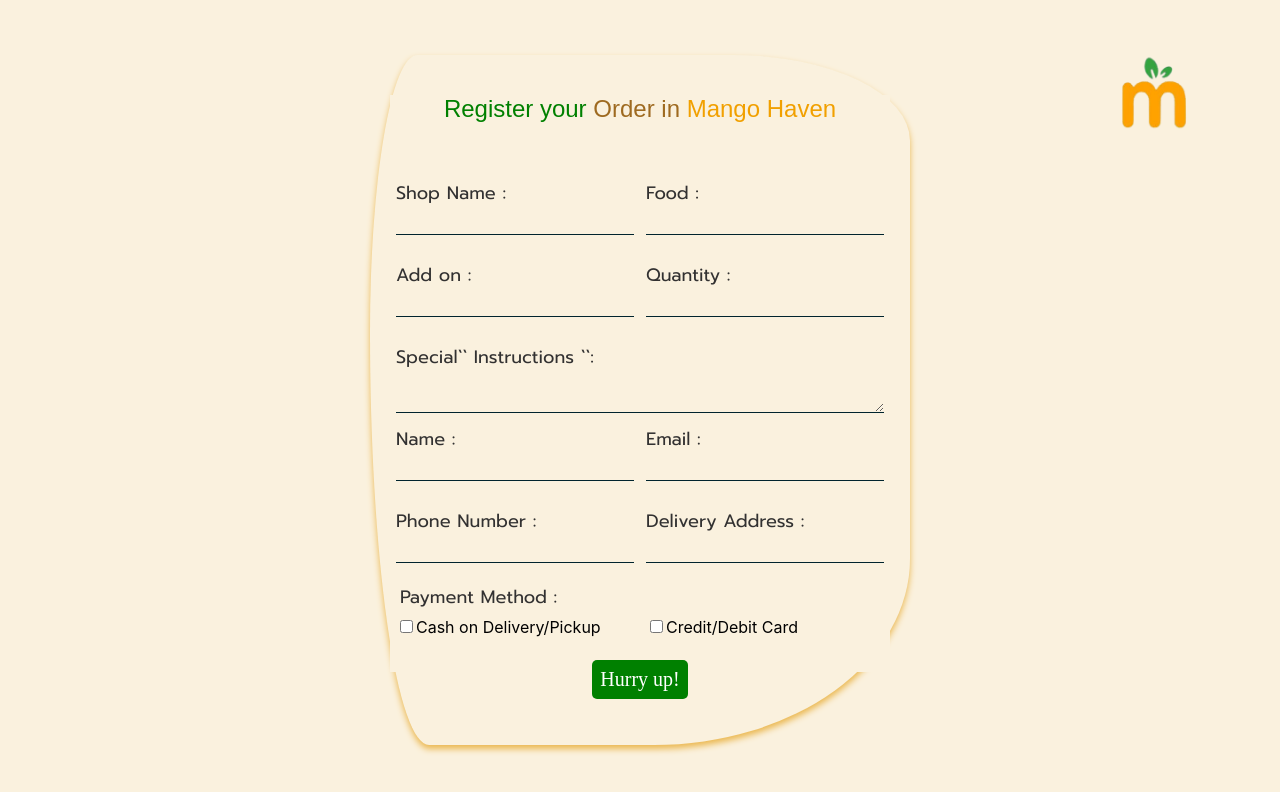
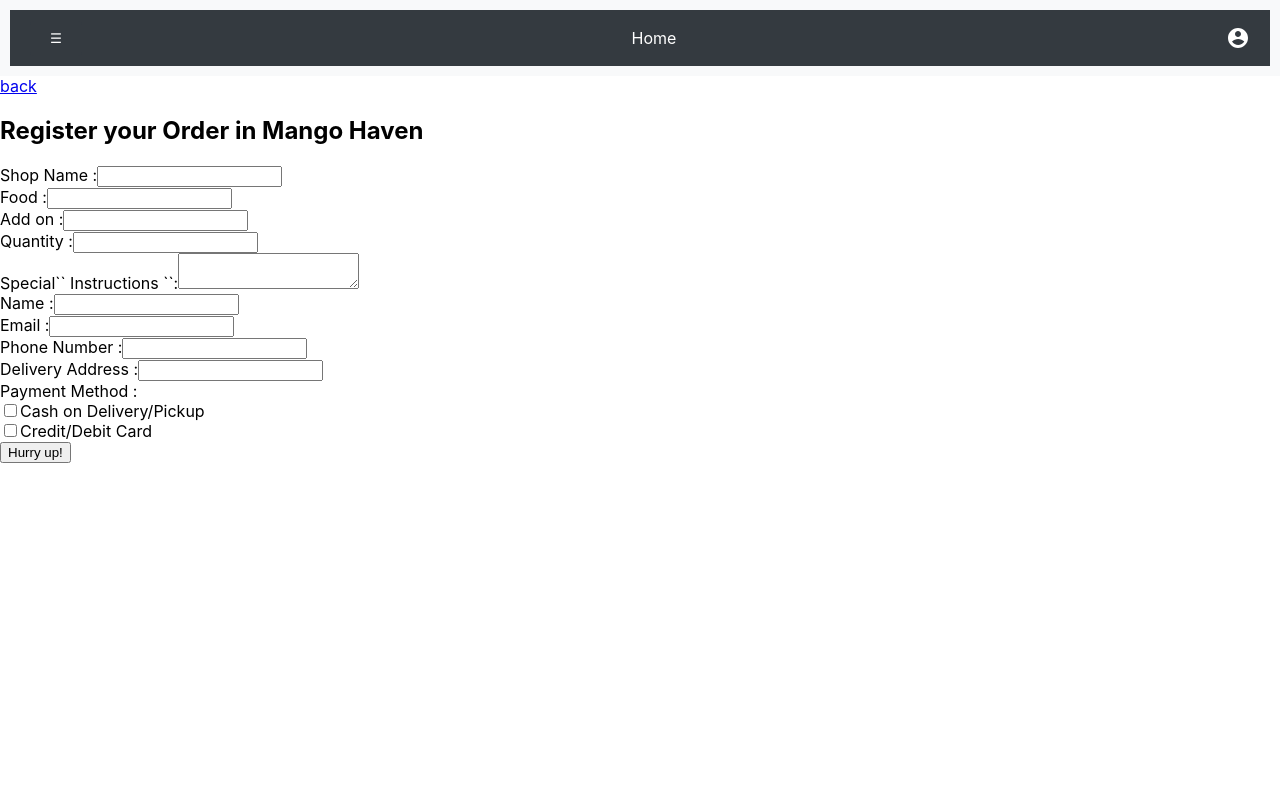
Before and after one commit to KeerthanaVenkatesann/FoodRegistration, a React (Create React App) app: page /form in a window 1280 px wide. Shown: the top 792 px of the page. Built offline with nearby package versions, Linux system fonts and the light colour scheme; a web font is replaced by a local one.

Commit message:
progress

```diff
--- a/src/App.js
+++ b/src/App.js
@@ -9,8 +9,10 @@
 function App() {
   return (
     <BrowserRouter>
+    <Layout />
     <Routes>
-    <Route path='/'element={<Layout/>}></Route>
+
+
     <Route path="/form/:id/edit" element={<Edit />    }/>
       <Route path='/form'element={<Form/>}></Route>
       <Route path='/list'element={<List/>}></Route>
--- a/src/Components/Food Registration/Edit.jsx
+++ b/src/Components/Food Registration/Edit.jsx
@@ -1,20 +1,20 @@
 // Edit.js
-import React, { useState, useEffect } from 'react';
-import { useDispatch, useSelector } from 'react-redux';
-import { fetchUser, updateUser } from '../Reducer/Actiontype/Actions';
-import { useParams, useNavigate, Link } from 'react-router-dom';
+import React, { useState, useEffect } from "react";
+import { useDispatch, useSelector } from "react-redux";
+import { fetchUser, updateUser } from "../Reducer/Actiontype/Actions";
+import { useParams, useNavigate, Link } from "react-router-dom";
 import "./Registration.css";
 const Edit = () => {
   const { id } = useParams();
-  const [name, setName] = useState('');
-  const [email, setEmail] = useState('');
-  const [phoneNumber, setPhoneNumber] = useState('');
-  const [location, setLocation] = useState('');
-  const [shopName, setShopName] = useState('');
-  const [food, setFood] = useState('');
-  const [description, setDescription] = useState('');
-  const [addOn, setAddOn] = useState('');
-  const [quantity, setQuantity] = useState('');
+  const [name, setName] = useState("");
+  const [email, setEmail] = useState("");
+  const [phoneNumber, setPhoneNumber] = useState("");
+  const [location, setLocation] = useState("");
+  const [shopName, setShopName] = useState("");
+  const [food, setFood] = useState("");
+  const [description, setDescription] = useState("");
+  const [addOn, setAddOn] = useState("");
+  const [quantity, setQuantity] = useState("");
   const [paymentMethod, setPaymentMethod] = useState("");
   const [errors, setErrors] = useState({});
   const dispatch = useDispatch();
@@ -49,18 +49,15 @@
 
     const validationErrors = {};
 
-
     if (!name.trim()) {
       validationErrors.name = "Name is required";
     }
-
 
     if (!email.trim()) {
       validationErrors.email = "Email is required";
     } else if (!/^\S+@\S+\.\S+$/.test(email)) {
       validationErrors.email = "Invalid email format";
     }
-
 
     if (!phoneNumber.trim()) {
       validationErrors.phoneNumber = "Phone number is required";
@@ -96,10 +93,10 @@
         "Please select at least one payment method";
     }
 
-
-
     if (Object.keys(validationErrors).length === 0) {
-      dispatch(updateUser(userToUpdate.id, {    name,
+      dispatch(
+        updateUser(userToUpdate.id, {
+          name,
           email,
           phoneNumber,
           location,
@@ -108,8 +105,10 @@
           description,
           addOn,
           quantity,
-        paymentMethod,}));
-      setName('');
+          paymentMethod,
+        })
+      );
+      setName("");
       setEmail("");
       setPhoneNumber("");
       setLocation("");
@@ -120,8 +119,7 @@
       setQuantity("");
       setPaymentMethod("");
       nav("/list");
-    }
-    else {
+    } else {
       setErrors(validationErrors);
     }
   };
@@ -140,10 +138,14 @@
   };
   return (
     <div className="main">
-      <Link to="/"> <img src="/Assets/bg-removebg-preview-removebg-preview.png" alt=""  className="haven-back"/></Link>
+      <Link to="/"> back</Link>
       <div className="whole-page">
         <form onSubmit={handleSubmit} className="Form-card-css">
-      <h2 className="title-haven"> Register your <span className="order">Order in</span> <span className="mango"> Mango Haven</span> </h2>
+          <h2 className="title-haven">
+            {" "}
+            Register your <span className="order">Order in</span>{" "}
+            <span className="mango"> Mango Haven</span>{" "}
+          </h2>
           <div className="form-contain-ner">
             <div className="inner-card">
               <div className="input-box">
@@ -251,7 +253,9 @@
 
             <div>
               {/* <div className="input-box"> */}
-          <label htmlFor="" className="method">Payment Method :</label>
+              <label htmlFor="" className="method">
+                Payment Method :
+              </label>
               <div className="inner-card">
                 <div>
                   <label>
@@ -288,7 +292,8 @@
             </button>
           </div>
         </form>
-  </div></div>
+      </div>
+    </div>
   );
 };
 
--- a/src/Components/Food Registration/Form.jsx
+++ b/src/Components/Food Registration/Form.jsx
@@ -113,14 +113,7 @@
   return (
     <>
       <div className="main">
-        <Link to="/">
-          {" "}
-          <img
-            src="/Assets/bg-removebg-preview-removebg-preview.png"
-            alt=""
-            className="haven-back"
-          />
-        </Link>
+        <Link to="/"> back</Link>
         <div className="whole-page">
           <form onSubmit={handleSubmit} className="Form-card-css">
             <h2 className="title-haven">
@@ -272,11 +265,11 @@
                 )}
               </div>
             </div>
-          <div className="btn-div">
+            <div className="btn-div">
               <button type="submit" className="button">
                 Hurry up!
               </button>
-              </div>
+            </div>
           </form>
         </div>
       </div>
--- a/src/Components/Food Registration/List.jsx
+++ b/src/Components/Food Registration/List.jsx
@@ -12,14 +12,7 @@
   const [loading, setLoading] = useState(true);
   const dispatch = useDispatch();
 
-  // useEffect(() => {
-  //   dispatch(fetchUsers());
-  //   setLoading(false);
-  // }, [dispatch]);
 
-  // const handleDelete = (id) => {
-  //   dispatch(deleteUser(id));
-  // };
 
   useEffect(() => {
     const fetchData = async () => {
@@ -36,6 +29,7 @@
   };
 
   const showDialog = (id) => {
+
     setSelectedUserId(id);
     setDialogVisible(true);
   };
@@ -50,11 +44,7 @@
       {loading && <Loader />}
       <Link to="/">
         {" "}
-        <img
-          src="/Assets/bg-removebg-preview-removebg-preview.png"
-          alt=""
-          className="haven-back"
-        />
+     back
       </Link>
       <div className="whole-page">
         <div className="table-container">
@@ -103,6 +93,7 @@
               ))}
             </tbody>
           </table>
+
           {dialogVisible && (
             <dialog open className="dailog">
               <h3 className="title-haven">
--- a/src/Components/Food Registration/Registration.css
+++ b/src/Components/Food Registration/Registration.css
@@ -1,4 +1,4 @@
-.input-box {
+/* .input-box {
   display: flex;
   flex-direction: column;
 }
@@ -6,21 +6,16 @@
   background-color: #faf1de;
 }
 .Form-card-css {
-  /* border: 1px solid; */
+
   border-radius: 8px;
   box-shadow: 0 4px 6px #ebb851;
-  /* padding: 20px; */
-  /* background-color: #fff; */
-  /* margin-bottom: 20px; */
+
 
   border-radius: 12% 45% 65% 15% / 55% 17% 37% 82%;
   width: 500px;
   padding: 20px;
   height: 650px;
-  /* position: relative; */
-  /* padding-top: 70px; */
-  /*
-background-color:#e9f2f9 ; */
+
 }
 .inner-card {
   display: flex;
@@ -35,11 +30,7 @@
   justify-content: center;
   align-items: center;
   height: 100vh;
-  /* background-image: url(/public/Assets/bg-removebg-preview-removebg-preview.png);
-  background-position-y:top ;
-  background-position-x:right;
-  background-repeat: no-repeat;
-  background-size: 300px; */
+
   background-color: #faf1de;
 }
 .main {
@@ -82,7 +73,7 @@
 .table td {
   font-family: "Libre Franklin", sans-serif;
   font-optical-sizing: auto;
-  /* font-weight: <weight>; */
+
   font-style: normal;
 }
 .table th {
@@ -165,7 +156,7 @@
 .error {
   color: orange;
   font-style: italic;
-  /* margin-top: 4px; */
+
 }
 .btn-div {
   text-align: center !important;
@@ -185,8 +176,7 @@
 }
 .edit {
   background-color: green;
-  /* color: white !important; */
-  /* padding: 5px; */
+
   border-radius: 5px;
   width: 50%;
   height: 30px;
@@ -199,7 +189,7 @@
 .delete {
   background-color: rgb(164, 52, 15);
   color: white !important;
-  /* padding: 5px; */
+
   border-radius: 5px;
   border: none;
   width: 50%;
@@ -238,12 +228,12 @@
 }
 .spinner {
   border: 4px solid rgba(0, 0, 0, 0.1);
-  border-left-color: #7986cb; /* Change color as needed */
+  border-left-color: #7986cb;
   border-radius: 50%;
   width: 40px;
   height: 40px;
   animation: spin 1s linear infinite;
-  margin: auto; /* Center the spinner */
+  margin: auto;
 }
 
 @keyframes spin {
@@ -263,7 +253,7 @@
   font-family: "Protest Revolution", sans-serif;
   font-weight: 400;
   text-align: center;
-  /* background-color:rgb(228, 175, 100) ; */
+
   font-style: normal;
   border: none;
   box-shadow: 0 4px 6px #ebb851;
@@ -283,4 +273,4 @@
   padding: 10px;
   margin: 5px;
   border-radius: 4px;
-}
+} */
--- a/src/Components/Home Page/Header/Header.css
+++ b/src/Components/Home Page/Header/Header.css
@@ -1,8 +1,5 @@
-.home-bg {
-  background-image: url(../../../../public/Assets/bg.jpg);
-  /* background-size:; */
-  background-position: center;
-  background-color: #00242d;
+/* .home-bg {
+
   height: 100vh;
   background-repeat: no-repeat;
 }
@@ -32,14 +29,12 @@
   font-family: "Trebuchet MS", "Lucida Sans Unicode", "Lucida Grande",
     "Lucida Sans", Arial, sans-serif;
   border-radius: 5px;
-  background-color: #efc571;
-  border-color: #efc571 !important ;
+
 }
 
 li {
   list-style-type: none;
-  /* margin-top: 20px;
-  margin-bottom: 20px; */
+
   width: 90%;
   padding: 10px;
   margin-left: -20px;
@@ -51,19 +46,13 @@
 
   font-style: normal;
 }
-/* li:hover{
-    background-color:#163d46;
-
-
-
-  } */
 
 .link-register {
   text-decoration: none;
   color: #00242d;
   cursor: pointer;
   display: block;
-  border: 1px double #c0994b ;
+
   border-radius: 5px;
   padding: 3px;
 
@@ -73,8 +62,88 @@
   color: #00242d;
   cursor: pointer;
   display: block;
-  border: 1px double #c0994b ;
+
   border-radius: 5px;
   margin-top: 20px;
   padding: 3px;
+} */
+
+
+.home-bg {
+  background-color: #f8f9fa;
+  padding: 10px;
 }
+
+.navbar {
+  display: flex;
+  justify-content: space-between;
+  align-items: center;
+  background-color: #343a40;
+  color: #ffffff;
+  padding: 10px 20px;
+}
+
+.navbar .nav-links {
+  display: flex;
+  gap: 15px;
+}
+
+.navbar .nav-links a {
+  color: #ffffff;
+  text-decoration: none;
+  padding: 8px 15px;
+  border-radius: 4px;
+  transition: background-color 0.3s;
+}
+
+.navbar .nav-links a:hover {
+  background-color: #495057;
+}
+
+.sidenav {
+  height: 100%;
+  width: 250px;
+  position: fixed;
+  top: 0;
+  left: -250px;
+  background-color: #343a40;
+  overflow-x: hidden;
+  transition: 0.3s;
+  padding-top: 60px;
+}
+
+.sidenav.open {
+  left: 0;
+}
+
+.sidenav ul {
+  list-style-type: none;
+  padding: 0;
+}
+
+.sidenav ul li {
+  padding: 8px 16px;
+}
+
+.sidenav ul li a {
+  color: #ffffff;
+  text-decoration: none;
+  display: block;
+}
+
+.sidenav ul li a:hover {
+  background-color: #495057;
+}
+
+.toggle-button {
+  background-color: #343a40;
+  color: #ffffff;
+  border: none;
+  padding: 10px 20px;
+  cursor: pointer;
+  border-radius: 4px;
+}
+
+.toggle-button:hover {
+  background-color: #495057;
+}
--- a/src/Components/Home Page/Header/Header.jsx
+++ b/src/Components/Home Page/Header/Header.jsx
@@ -1,7 +1,42 @@
+// import React, { useState } from "react";
+// import "./Header.css";
+// import { Link } from "react-router-dom";
+// import { RiAccountCircleFill } from "react-icons/ri";
+
+// export default function Header() {
+//   const [isSideNavOpen, setIsSideNavOpen] = useState(false);
+
+//   const toggleSideNav = () => {
+//     setIsSideNavOpen(!isSideNavOpen);
+//   };
+
+//   return (
+//     <div className="home-bg">
+//       <nav className={`sidenav ${isSideNavOpen ? "open" : ""}`}>
+//         <ul>
+//           <li>
+//             <Link to="/form" className="link-register">
+//              Make Order
+//             </Link>
+//             <Link to="/list" className="link-list">
+//              Ordered List
+//             </Link>
+//           </li>
+//           {/* <li>Login</li> */}
+//           {/* <li>Profile</li> */}
+//         </ul>
+//       </nav>
+//       <button className="toggle-button" onClick={toggleSideNav}>
+//         {isSideNavOpen ? "" : ""} Food Registration and Details
+//       </button>
+//     </div>
+//   );
+// }
+
 import React, { useState } from "react";
-import "./Header.css";
 import { Link } from "react-router-dom";
 import { RiAccountCircleFill } from "react-icons/ri";
+import "./Header.css";
 
 export default function Header() {
   const [isSideNavOpen, setIsSideNavOpen] = useState(false);
@@ -12,23 +47,31 @@
 
   return (
     <div className="home-bg">
+      <header className="navbar">
+        <button className="toggle-button" onClick={toggleSideNav}>
+          ☰
+        </button>
+        <div className="nav-links">
+          <Link to="/">Home</Link>
+          {/* <Link to="/form">Make Order</Link>
+          <Link to="/list">Ordered List</Link> */}
+        </div>
+        <RiAccountCircleFill size={24} />
+      </header>
       <nav className={`sidenav ${isSideNavOpen ? "open" : ""}`}>
         <ul>
           <li>
-            <Link to="/form" className="link-register">
-             Make Order
-            </Link>
-            <Link to="/list" className="link-list">
-             Ordered List
+            <Link to="/form" onClick={toggleSideNav}>
+              Make Order
             </Link>
           </li>
-          {/* <li>Login</li> */}
-          {/* <li>Profile</li> */}
+          <li>
+            <Link to="/list" onClick={toggleSideNav}>
+              Ordered List
+            </Link>
+          </li>
         </ul>
       </nav>
-      <button className="toggle-button" onClick={toggleSideNav}>
-        {isSideNavOpen ? "" : ""} Food Registration and Details
-      </button>
     </div>
   );
 }
--- a/src/Components/Layout/Layout.jsx
+++ b/src/Components/Layout/Layout.jsx
@@ -1,11 +1,12 @@
 import React from 'react'
 import Header from '../Home Page/Header/Header'
+import { Outlet } from 'react-router-dom'
 
 export default function Layout() {
   return (
     <div>
         <Header/>
-
+    <Outlet />
     </div>
   )
 }
--- a/src/Components/Loader/Loader.css
+++ b/src/Components/Loader/Loader.css
@@ -8,35 +8,17 @@
   display: flex;
   align-items: center;
   justify-content: center;
-    background-color: rgba(255, 255, 255, 0.7);
+  background-color: rgba(0, 0, 0, 0.5); /* Darker background */
   z-index: 9999;
 }
 
-  .Loader-double-line-square {
-    width: 50px;
-    height: 50px;
-    position: relative;
-    animation: spin 1s linear infinite;
-  }
-
-  .Loader-double-line-square::before,
-  .Loader-double-line-square::after {
-    content: '';
-    position: absolute;
-    top: 0;
-    left: 0;
-    width: 100%;
-    height: 100%;
-    border: 5px solid #ffcc00; /* Outer color */
-    box-sizing: border-box;
-  }
-
-  .Loader-double-line-square::after {
-    border-color: transparent transparent #ffcc00 #ffcc00; /* Inner color */
-    width: 90%;
-    height: 90%;
-    top: 5%;
-    left: 5%;
+.Loader-spinner {
+  width: 60px;
+  height: 60px;
+  border: 8px solid rgba(255, 255, 255, 0.3); /* Light grey border */
+  border-top-color: #ffffff; /* White border at the top */
+  border-radius: 50%;
+  animation: spin 1s ease-in-out infinite;
 }
 
 @keyframes spin {
--- a/src/Components/Loader/Loader.jsx
+++ b/src/Components/Loader/Loader.jsx
@@ -1,7 +1,8 @@
 import "./Loader.css";
+
 const Loader = () => (
   <div className="Loader-overlay">
-    <div className="Loader-double-line-square"></div>
+    <div className="Loader-spinner"></div>
   </div>
 );
 
```
Also changed, not shown: src/Components/Reducer/Reducer.jsx (line endings or trailing spaces). Lines whose indentation alone changed are shown as unchanged.
